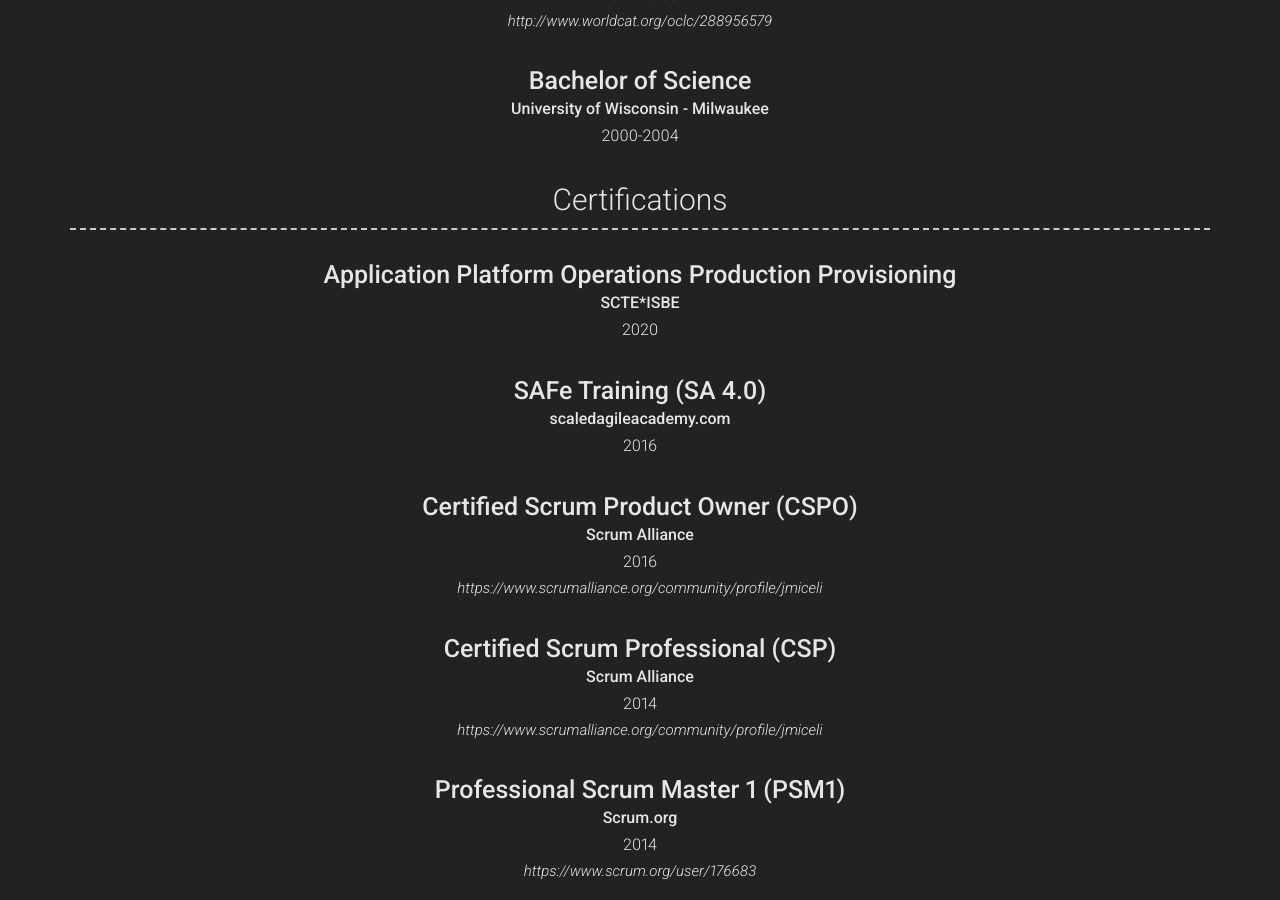
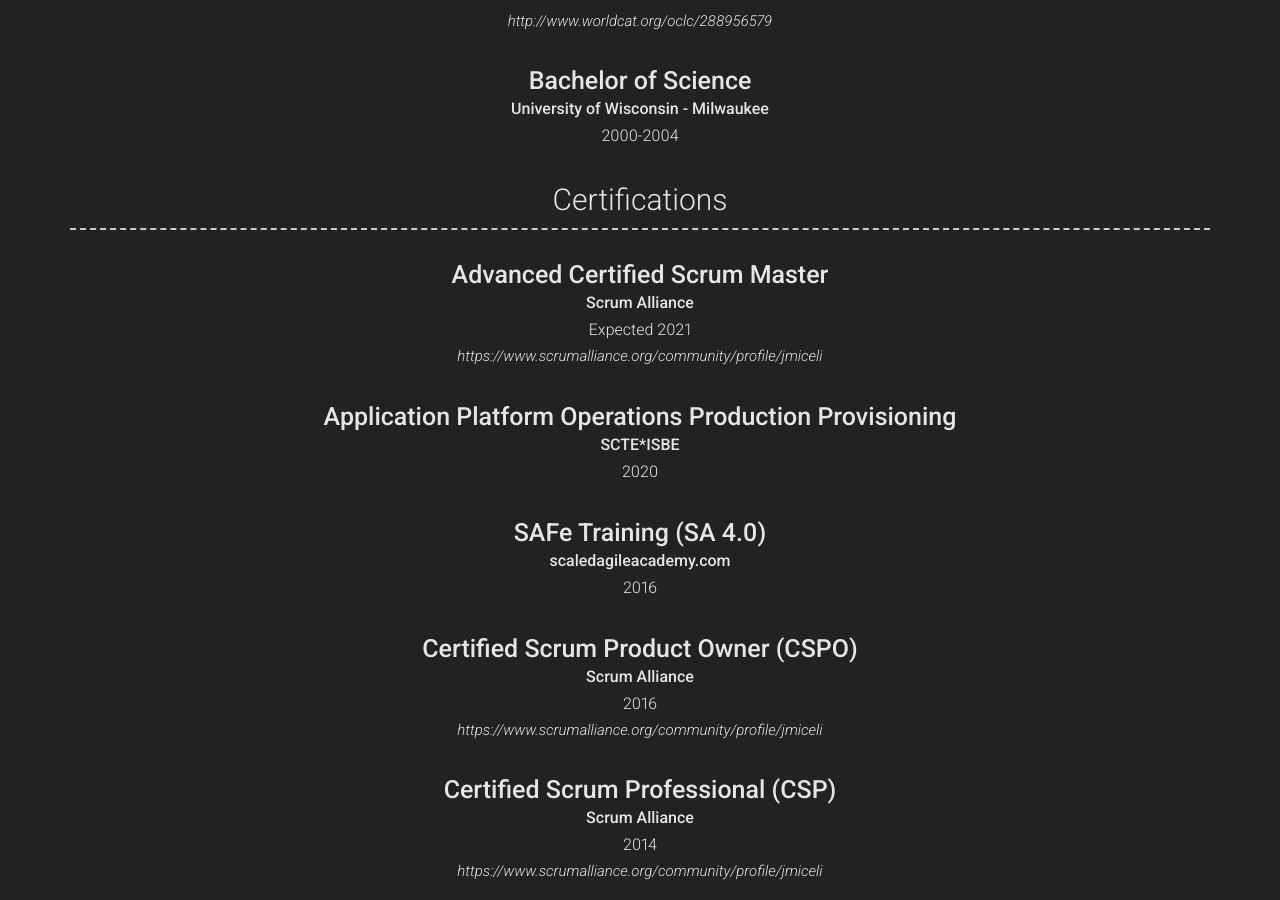
Before and after one commit to janemiceli/resume, a Jekyll site: the page built from index.md, in a window 1280 px wide and 900 px high, scrolled down 2037 px. Built offline with Jekyll 4.4.1, drawn with Linux system fonts in a browser that asks for light colours; nearby versions of some CDN libraries.

Commit message:
Update _config.yml
adding new certification that's in progress

```diff
--- a/_config.yml
+++ b/_config.yml
@@ -174,6 +174,15 @@ content:
     layout: list
     content:
       - layout: top-middle
+        title: Advanced Certified Scrum Master
+        sub_title: Scrum Alliance
+        caption: Expected 2021
+        link: https://www.scrumalliance.org/community/profile/jmiceli
+        #quote: >
+        #  Short institution or course description (optional)
+        #description: | # this will include new lines to allow paragraphs
+        #  Description of qualification
+      - layout: top-middle
         title: Application Platform Operations Production Provisioning
         sub_title: SCTE*ISBE
         caption: 2020
```
